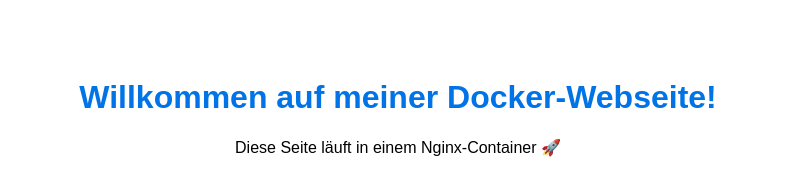
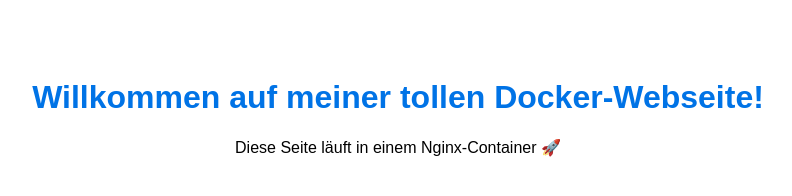
Before and after one commit to Highend105/UeK109, a plain HTML site: page 6.2/index.html in a window 1280 px wide. Shown: the whole page, without its empty margins (242-1034 px from the left). Drawn offline with Linux system fonts and the light colour scheme.

Commit message:
Update index.html

```diff
--- a/6.2/index.html
+++ b/6.2/index.html
@@ -10,7 +10,7 @@
     </style>
 </head>
 <body>
-    <h1>Willkommen auf meiner Docker-Webseite!</h1>
+    <h1>Willkommen auf meiner tollen Docker-Webseite!</h1>
     <p>Diese Seite läuft in einem Nginx-Container 🚀</p>
 </body>
 </html>
```
